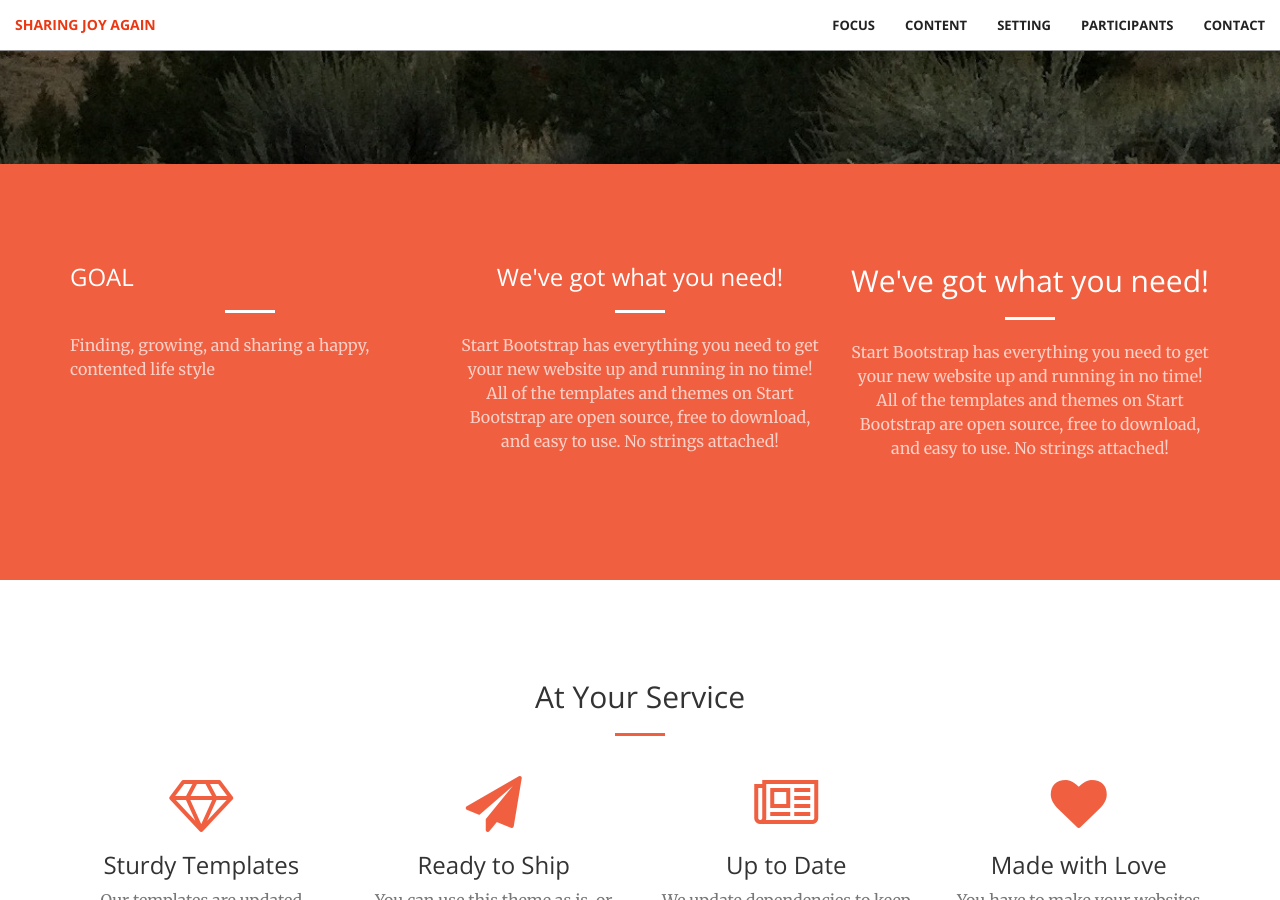
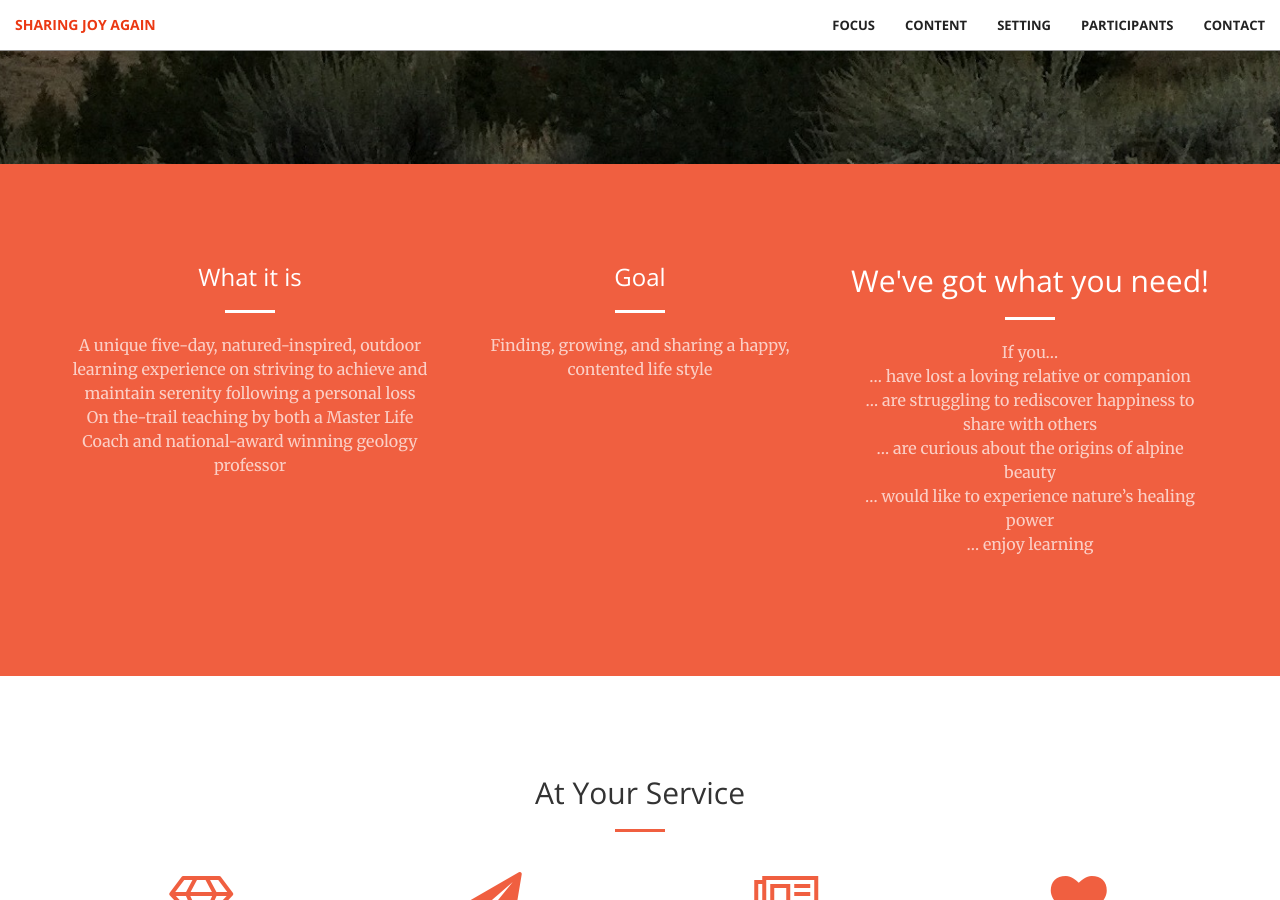
Before and after one commit to mattjohnsonco/joy, a Jekyll site: the page built from index.html, in a window 1280 px wide and 900 px high, scrolled down 736 px. Built offline with Jekyll 4.4.1, drawn with Linux system fonts in a browser that asks for light colours.

Commit message:
Update call-to-action.html

```diff
--- a/_includes/call-to-action.html
+++ b/_includes/call-to-action.html
@@ -1,23 +1,29 @@
 <section class="bg-primary" id="about">
     <div class="container">
         <div class="row">
-            <div class="col-lg-4 col-md-6">
-                <h3 class="section-heading">GOAL</h3>
+            <div class="col-lg-4 col-md-6 text-center">
+                <h3 class="section-heading">What it is</h3>
+                <hr class="light">
+                <p class="text-faded"> A  unique five-day, natured-inspired, outdoor learning experience on striving to achieve and maintain serenity following a personal loss
+                    <br>On the-trail teaching by both a  Master Life Coach and national-award winning geology professor</p>
+                <!-- Remove button for now <a href="#" class="btn btn-default btn-xl">Get Started!</a> -->
+            </div>
+            <div class="col-lg-4 col-md-6 text-center">
+                <h3 class="section-heading">Goal</h3>
                 <hr class="light">
                 <p class="text-faded">Finding,  growing, and sharing a happy, contented life style</p>
-                <!-- Remember to add more information here<a href="#" class="btn btn-default btn-xl">Get Started!</a> -->
-            </div>
-            <div class="col-lg-4 col-md-6 text-center">
-                <h3 class="section-heading">We've got what you need!</h3>
-                <hr class="light">
-                <p class="text-faded">Start Bootstrap has everything you need to get your new website up and running in no time! All of the templates and themes on Start Bootstrap are open source, free to download, and easy to use. No strings attached!</p>
-                <!-- Remember to add more information here<a href="#" class="btn btn-default btn-xl">Get Started!</a> -->
+                <!-- Remove button for now <a href="#" class="btn btn-default btn-xl">Get Started!</a> -->
             </div>
             <div class="col-lg-4 col-md-6 text-center">
                 <h2 class="section-heading">We've got what you need!</h2>
                 <hr class="light">
-                <p class="text-faded">Start Bootstrap has everything you need to get your new website up and running in no time! All of the templates and themes on Start Bootstrap are open source, free to download, and easy to use. No strings attached!</p>
-               <!-- Remember to add more information here <a href="#" class="btn btn-default btn-xl">Get Started!</a> -->
+                <p class="text-faded">If you…<br>
+                … have lost a loving relative or companion<br>
+                … are struggling to rediscover happiness to share with others<br>
+                … are curious about the origins of alpine beauty<br>
+                … would like to experience nature’s healing power<br>
+                … enjoy learning</p>
+               <!-- Remove button for now <a href="#" class="btn btn-default btn-xl">Get Started!</a> -->
             </div>
         </div>
     </div>
```
